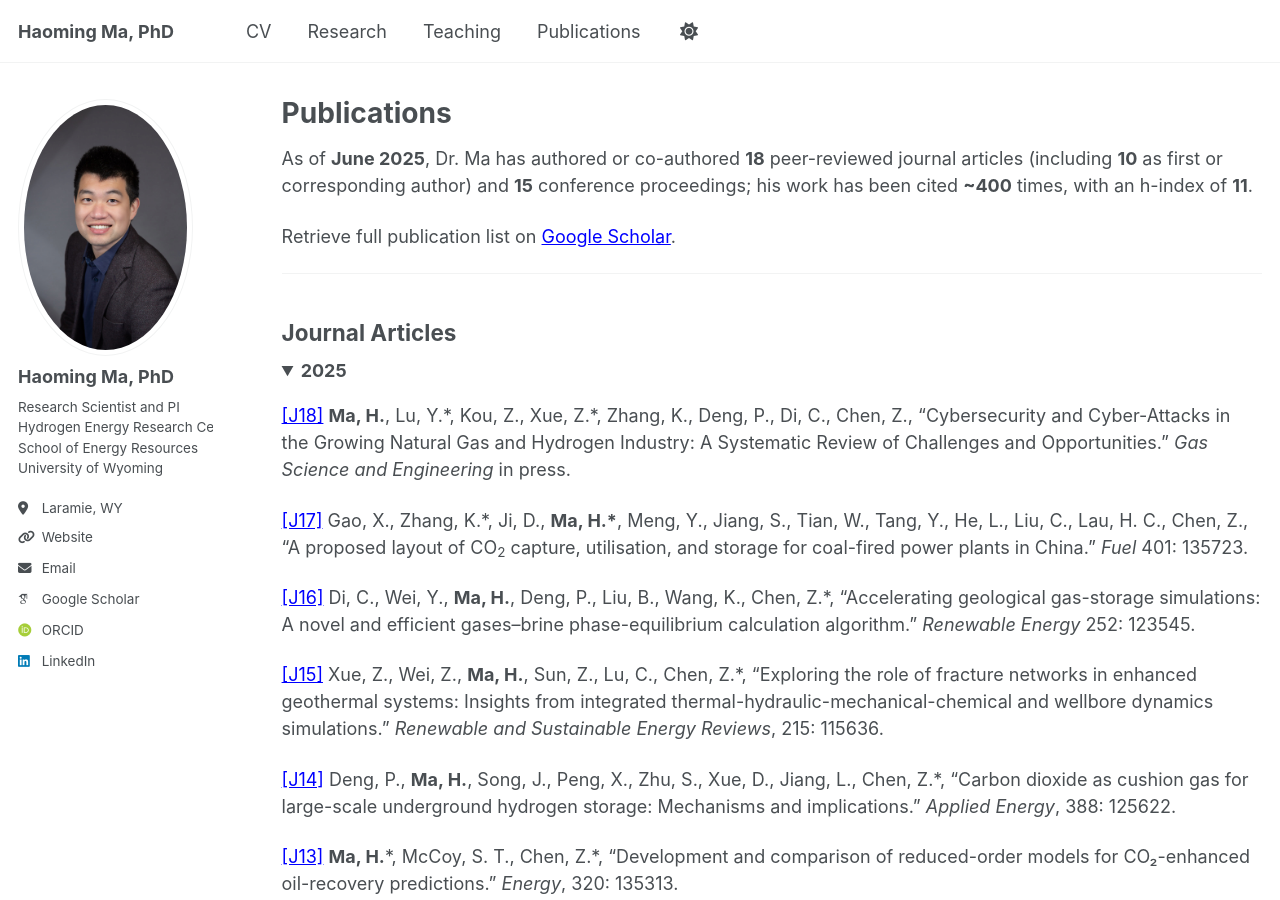
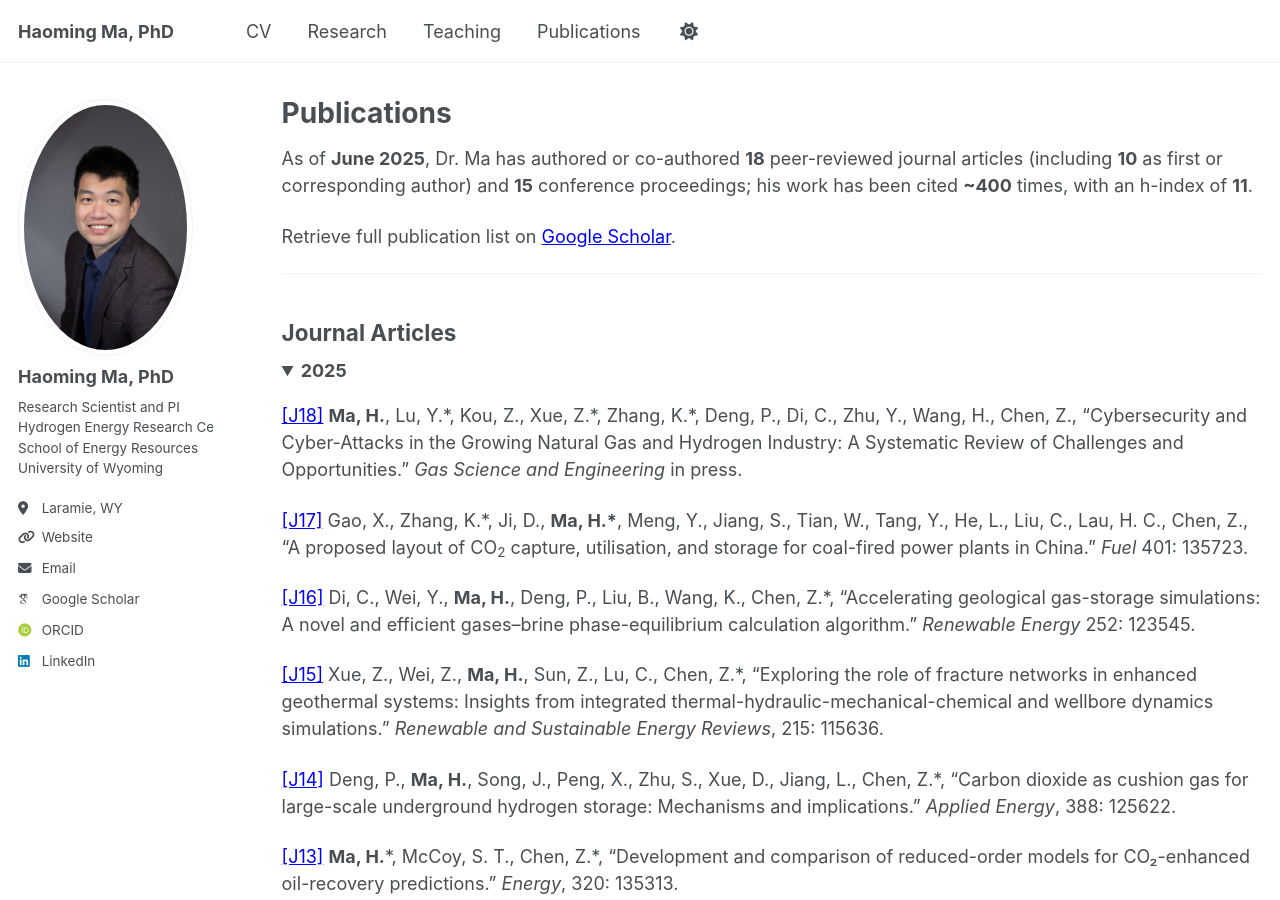
Before and after one commit to haoming-ma/haoming-ma.github.io, a Jekyll site: the page built from _pages/publications.md, in a window 1280 px wide and 900 px high. Built offline with Jekyll 4.4.1, drawn with Linux system fonts in a browser that asks for light colours; some web fonts are replaced.

Commit message:
Update publications.md

```diff
--- a/_pages/publications.md
+++ b/_pages/publications.md
@@ -18,7 +18,7 @@ Retrieve full publication list on [Google Scholar](https://scholar.google.ca/cit
 
 <p>
 <a href="{{ '/files/J18.pdf' | relative_url }}" target="_blank" rel="noopener">[J18]</a>
-<strong>Ma, H.</strong>, Lu, Y.*, Kou, Z., Xue, Z.*, Zhang, K., Deng, P., Di, C., Chen, Z., “Cybersecurity and Cyber-Attacks in the Growing Natural Gas and Hydrogen Industry: A Systematic Review of Challenges and Opportunities.” <em>Gas Science and Engineering</em> in press.
+<strong>Ma, H.</strong>, Lu, Y.*, Kou, Z., Xue, Z.*, Zhang, K.*, Deng, P., Di, C., Zhu, Y., Wang, H., Chen, Z., “Cybersecurity and Cyber-Attacks in the Growing Natural Gas and Hydrogen Industry: A Systematic Review of Challenges and Opportunities.” <em>Gas Science and Engineering</em> in press.
 </p>
 
 <p>
```
